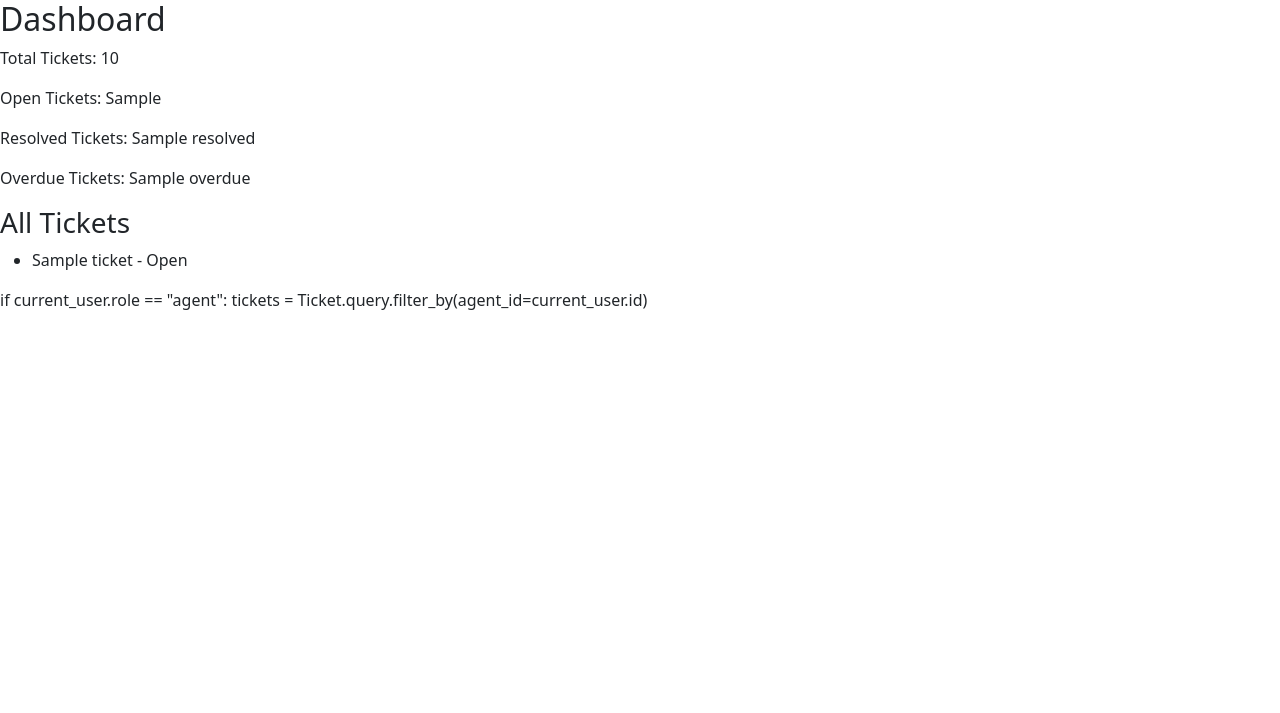
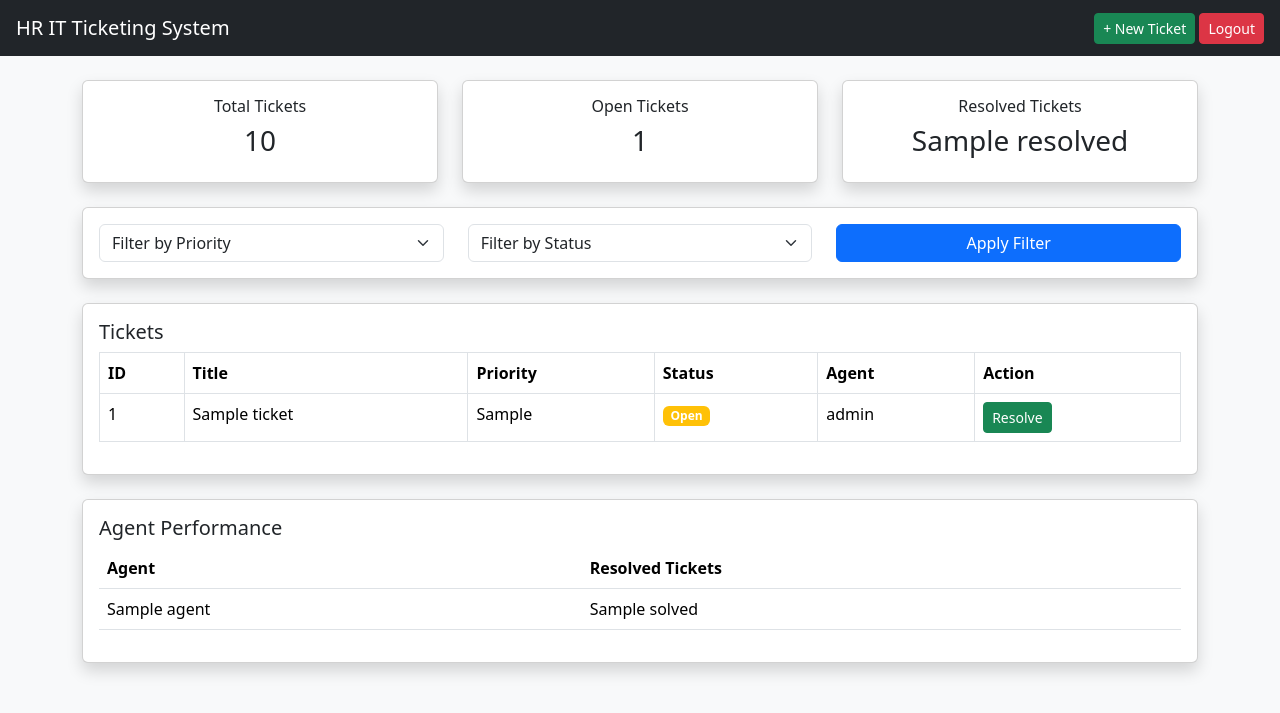
Before and after one commit to shadab404/EMD-Ticketing, a Flask app: template templates/dashboard.html in a window 1280 px wide. Shown: the top 713 px of the page. Run offline with Flask 3, Linux system fonts and the light colour scheme; tables that the repository leaves empty hold one stand-in row (values such as "Sample post"); the template is opened without the code that fills it: values that come from a table or form of the project are taken from there, most other values are stand-ins (such as "Sample title", 1, 10 or a date in 2020).

Commit message:
Update dashboard.html

```diff
--- a/templates/dashboard.html
+++ b/templates/dashboard.html
@@ -2,26 +2,129 @@
 <html>
 <head>
     <title>Dashboard</title>
+    <link href="https://cdn.jsdelivr.net/npm/bootstrap@5.3.2/dist/css/bootstrap.min.css" rel="stylesheet">
 </head>
-<body>
-    <h2>Dashboard</h2>
+<body class="bg-light">
 
-    <p>Total Tickets: {{ total }}</p>
-    <p>Open Tickets: {{ open_tickets }}</p>
-    <p>Resolved Tickets: {{ resolved }}</p>
-    <p>Overdue Tickets: {{ overdue }}</p>
+<nav class="navbar navbar-dark bg-dark px-3">
+    <span class="navbar-brand">HR IT Ticketing System</span>
+    <div>
+        <a href="/create_ticket" class="btn btn-success btn-sm">+ New Ticket</a>
+        <a href="/logout" class="btn btn-danger btn-sm">Logout</a>
+    </div>
+</nav>
 
-    <h3>All Tickets</h3>
-    <ul>
-        {% for ticket in tickets %}
-            <li>{{ ticket.title }} - {{ ticket.status }}</li>
-        {% endfor %}
-    </ul>
+<div class="container mt-4">
+
+    <!-- Stats Cards -->
+    <div class="row mb-4">
+        <div class="col-md-4">
+            <div class="card shadow text-center p-3">
+                <h6>Total Tickets</h6>
+                <h3>{{ total }}</h3>
+            </div>
+        </div>
+
+        <div class="col-md-4">
+            <div class="card shadow text-center p-3">
+                <h6>Open Tickets</h6>
+                <h3>{{ open_count }}</h3>
+            </div>
+        </div>
+
+        <div class="col-md-4">
+            <div class="card shadow text-center p-3">
+                <h6>Resolved Tickets</h6>
+                <h3>{{ resolved }}</h3>
+            </div>
+        </div>
+    </div>
+
+    <!-- Filters -->
+    <div class="card shadow p-3 mb-4">
+        <form method="GET" class="row">
+            <div class="col-md-4">
+                <select name="priority" class="form-select">
+                    <option value="">Filter by Priority</option>
+                    <option value="Low">Low</option>
+                    <option value="Medium">Medium</option>
+                    <option value="High">High</option>
+                </select>
+            </div>
+
+            <div class="col-md-4">
+                <select name="status" class="form-select">
+                    <option value="">Filter by Status</option>
+                    <option value="Open">Open</option>
+                    <option value="Resolved">Resolved</option>
+                </select>
+            </div>
+
+            <div class="col-md-4">
+                <button class="btn btn-primary w-100">Apply Filter</button>
+            </div>
+        </form>
+    </div>
+
+    <!-- Tickets Table -->
+    <div class="card shadow p-3 mb-4">
+        <h5>Tickets</h5>
+        <table class="table table-bordered">
+            <thead>
+                <tr>
+                    <th>ID</th>
+                    <th>Title</th>
+                    <th>Priority</th>
+                    <th>Status</th>
+                    <th>Agent</th>
+                    <th>Action</th>
+                </tr>
+            </thead>
+            <tbody>
+                {% for ticket in tickets %}
+                <tr>
+                    <td>{{ ticket.id }}</td>
+                    <td>{{ ticket.title }}</td>
+                    <td>{{ ticket.priority }}</td>
+                    <td>
+                        {% if ticket.status == "Open" %}
+                            <span class="badge bg-warning">Open</span>
+                        {% else %}
+                            <span class="badge bg-success">Resolved</span>
+                        {% endif %}
+                    </td>
+                    <td>{{ ticket.agent.username if ticket.agent else "Unassigned" }}</td>
+                    <td>
+                        <a href="/update/{{ ticket.id }}/Resolved" class="btn btn-sm btn-success">Resolve</a>
+                    </td>
+                </tr>
+                {% endfor %}
+            </tbody>
+        </table>
+    </div>
+
+    <!-- Agent Performance -->
+    <div class="card shadow p-3">
+        <h5>Agent Performance</h5>
+        <table class="table">
+            <thead>
+                <tr>
+                    <th>Agent</th>
+                    <th>Resolved Tickets</th>
+                </tr>
+            </thead>
+            <tbody>
+                {% for agent in performance %}
+                <tr>
+                    <td>{{ agent.name }}</td>
+                    <td>{{ agent.solved }}</td>
+                </tr>
+                {% endfor %}
+            </tbody>
+        </table>
+    </div>
+
+</div>
+
 </body>
 </html>
-{% if ticket.due_date and ticket.due_date < now and ticket.status != "Resolved" %}
-    <span style="color:red;">Overdue</span>
-{% endif %}
-if current_user.role == "agent":
-    tickets = Ticket.query.filter_by(agent_id=current_user.id)
-    <link href="https://cdn.jsdelivr.net/npm/bootstrap@5.3.2/dist/css/bootstrap.min.css" rel="stylesheet">
```
